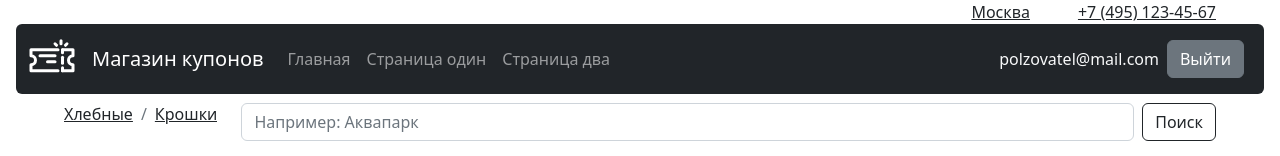
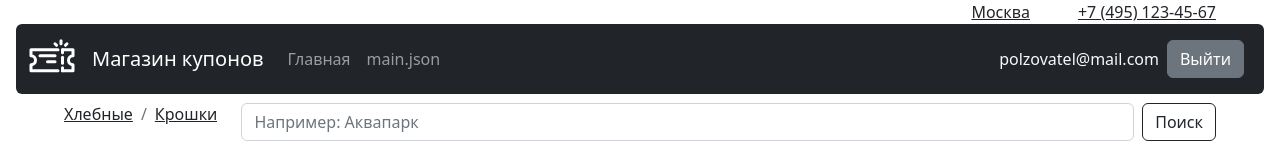
Before and after one commit to FunckingCat/frontend-exam, a Vue app: page / in a window 1280 px wide. Shown: the top 156 px of the page. Built offline with nearby package versions, Linux system fonts and the light colour scheme.

Commit message:
Ссылка на main.json

```diff
--- a/package.json
+++ b/package.json
@@ -1,5 +1,5 @@
 {
-  "name": "test-router",
+  "name": "Exam Zhuravlev",
   "version": "0.1.0",
   "private": true,
   "scripts": {
--- a/src/components/PageHeader.vue
+++ b/src/components/PageHeader.vue
@@ -22,10 +22,7 @@
               <router-link class="nav-link" to="/">Главная</router-link>
             </li>
             <li class="nav-item">
-              <router-link class="nav-link" to="/">Страница один</router-link>
-            </li>
-            <li class="nav-item">
-              <router-link class="nav-link" to="/">Страница два</router-link>
+              <a class="nav-link" href=https://raw.githubusercontent.com/FunckingCat/frontend-exam/main/public/coupons.json>main.json</a>
             </li>
           </ul>
           <div class="mx-2 my-2 mr-0 d-flex align-items-center">
@@ -53,7 +50,7 @@
 
 <script>
 export default {
-  name: "PageHeader"
+  name: "PageHeader",
 }
 </script>
 
```
